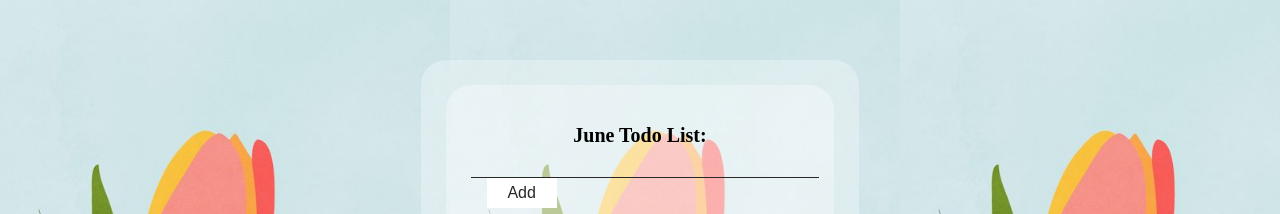
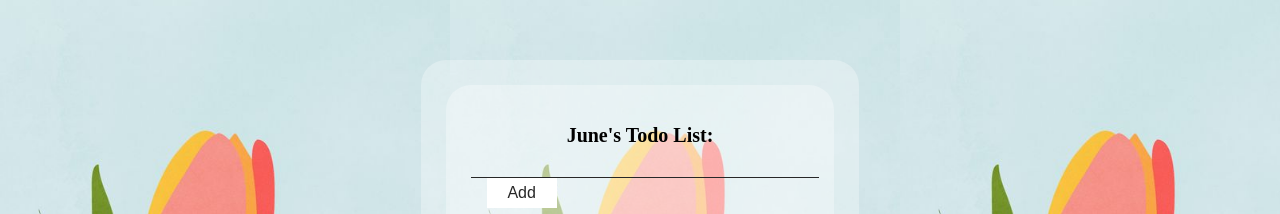
Before and after one commit to marcelindia/todo-vue, a Vue app: page / in a window 1280 px wide. Shown: the part 160-374 px from the top of the page. Built offline with nearby package versions, Linux system fonts and the light colour scheme.

Commit message:
updated readme

```diff
--- a/src/TodoList.vue
+++ b/src/TodoList.vue
@@ -47,7 +47,7 @@ export default {
 <template>
   <div id="app">
     <div id="container"></div>
-    <h1>June Todo List:</h1>
+    <h1>June's Todo List:</h1>
     <form @submit.prevent="addTodo">
       <input class="input" v-model="newTodo" />
       <button class="add-button">Add</button>
```
Also changed, not shown: 2 other files (tests, documents, lock files or other folders).
